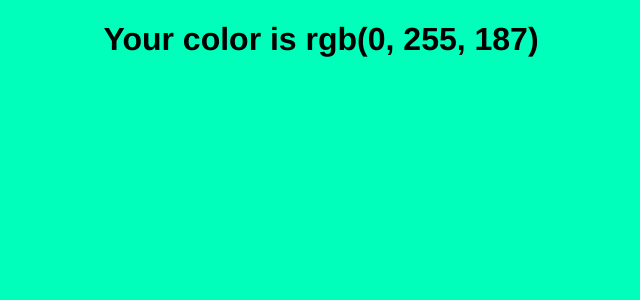
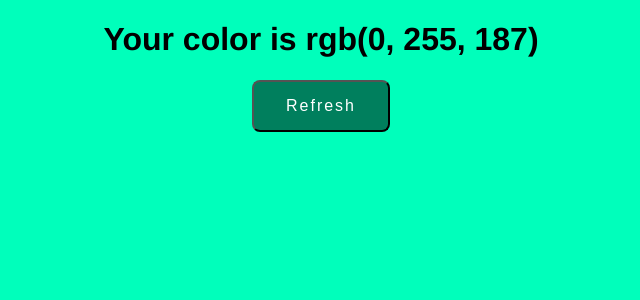
Before and after one commit to Ckbhatia/React-random-color-picker, a React (Create React App) app: page / in a window 1280 px wide. Shown: the top 300 px of the page, without its empty margins (319-959 px from the left). Built offline with nearby package versions, Linux system fonts and the light colour scheme.

Commit message:
feat: imported Button refress & placed for render

```diff
--- a/src/components/Random.jsx
+++ b/src/components/Random.jsx
@@ -1,5 +1,6 @@
 import React from 'react';
 import "./../App.css";
+import Button from "./Button.jsx";
 
 class Random extends React.Component {
     constructor(props) {
@@ -43,6 +44,7 @@ class Random extends React.Component {
         <h1 className={this.isLight() ? 'white' : 'black'}>
             Your color is {this.formatColor(this.state.color)}
         </h1>
+        <Button />
       </div>
     );
   }
```
